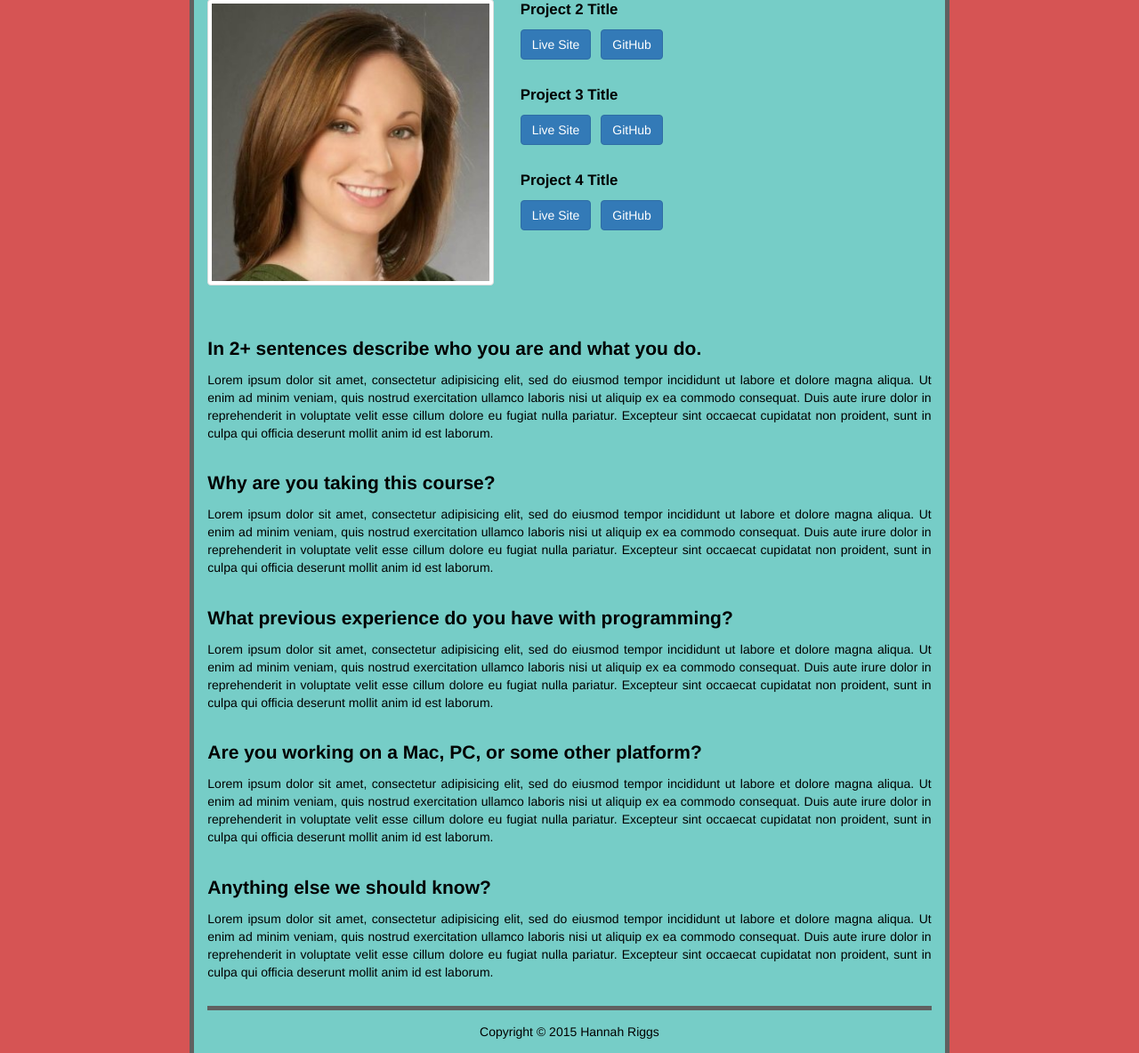
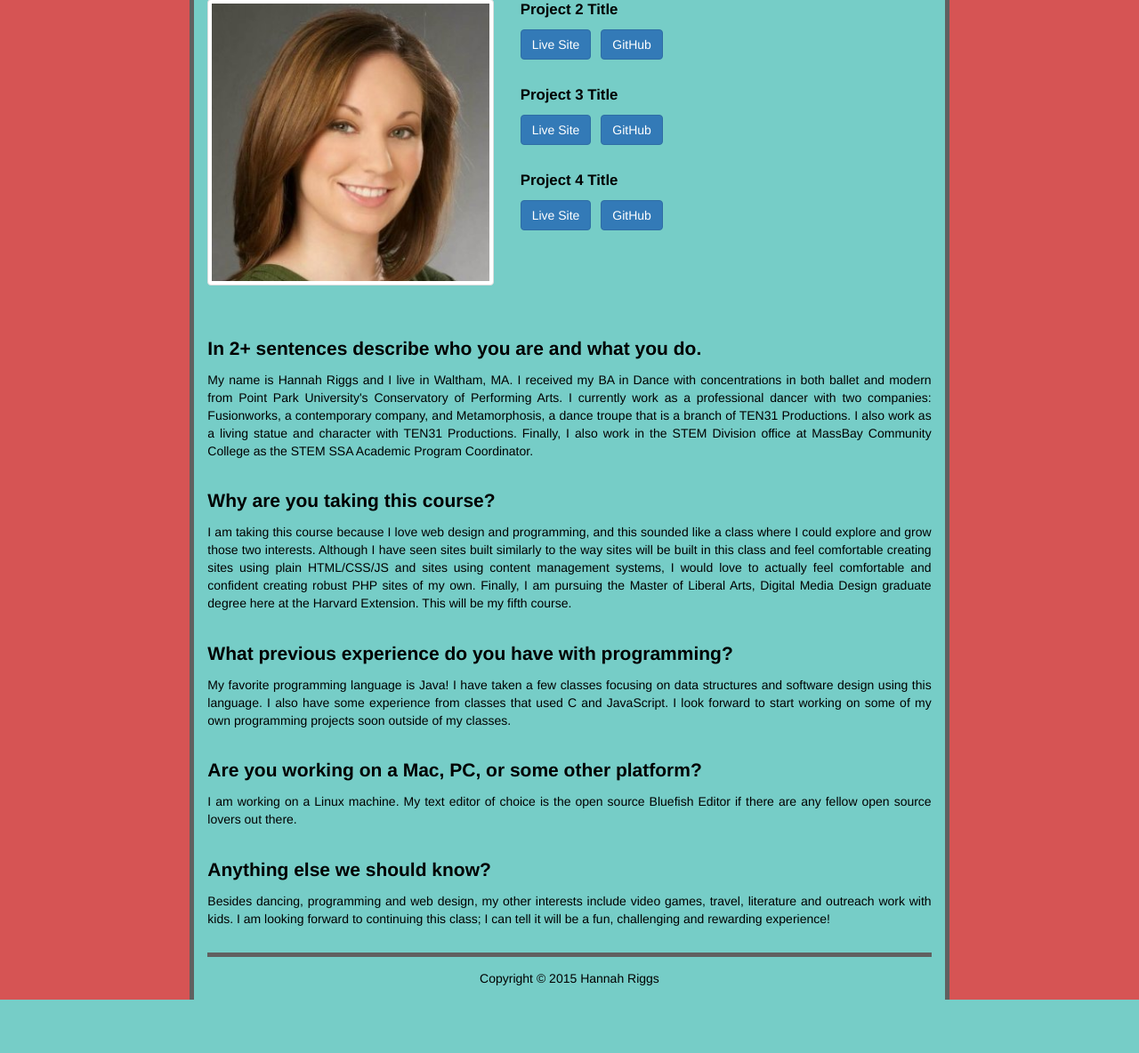
Before and after one commit to hriggs/dwa-project1, a PHP site: page / in a window 1280 px wide. Shown: the part 136-1320 px from the top of the page at 89% size. After the commit the page ends 1260 px from the top, so only its background shows below. Run offline with PHP 8.4, Linux system fonts and the light colour scheme.

Commit message:
Answers to questions filled in.

```diff
--- a/index.php
+++ b/index.php
@@ -35,15 +35,15 @@ CSCI E-15: Dynamic Web Applications
 				</div> <!-- end headshot row-->
 				<div class="questions">
 					<p class="question">In 2+ sentences describe who you are and what you do.</p>
-					<p class="answer">Lorem ipsum dolor sit amet, consectetur adipisicing elit, sed do eiusmod tempor incididunt ut labore et dolore magna aliqua. Ut enim ad minim veniam, quis nostrud exercitation ullamco laboris nisi ut aliquip ex ea commodo consequat. Duis aute irure dolor in reprehenderit in voluptate velit esse cillum dolore eu fugiat nulla pariatur. Excepteur sint occaecat cupidatat non proident, sunt in culpa qui officia deserunt mollit anim id est laborum.</p>
+					<p class="answer">My name is Hannah Riggs and I live in Waltham, MA. I received my BA in Dance with concentrations in both ballet and modern from Point Park University's Conservatory of Performing Arts. I currently work as a professional dancer with two companies: Fusionworks, a contemporary company, and Metamorphosis, a dance troupe that is a branch of TEN31 Productions. I also work as a living statue and character with TEN31 Productions. Finally, I also work in the STEM Division office at MassBay Community College as the STEM SSA Academic Program Coordinator. </p>
 					<p class="question">Why are you taking this course?</p>
-					<p class="answer">Lorem ipsum dolor sit amet, consectetur adipisicing elit, sed do eiusmod tempor incididunt ut labore et dolore magna aliqua. Ut enim ad minim veniam, quis nostrud exercitation ullamco laboris nisi ut aliquip ex ea commodo consequat. Duis aute irure dolor in reprehenderit in voluptate velit esse cillum dolore eu fugiat nulla pariatur. Excepteur sint occaecat cupidatat non proident, sunt in culpa qui officia deserunt mollit anim id est laborum.</p>
+					<p class="answer">I am taking this course because I love web design and programming, and this sounded like a class where I could explore and grow those two interests. Although I have seen sites built similarly to the way sites will be built in this class and feel comfortable creating sites using plain HTML/CSS/JS and sites using content management systems, I would love to actually feel comfortable and confident creating robust PHP sites of my own. Finally, I am pursuing the Master of Liberal Arts, Digital Media Design graduate degree here at the Harvard Extension. This will be my fifth course. </p>
 					<p class="question">What previous experience do you have with programming?</p>
-					<p class="answer">Lorem ipsum dolor sit amet, consectetur adipisicing elit, sed do eiusmod tempor incididunt ut labore et dolore magna aliqua. Ut enim ad minim veniam, quis nostrud exercitation ullamco laboris nisi ut aliquip ex ea commodo consequat. Duis aute irure dolor in reprehenderit in voluptate velit esse cillum dolore eu fugiat nulla pariatur. Excepteur sint occaecat cupidatat non proident, sunt in culpa qui officia deserunt mollit anim id est laborum.</p>
+					<p class="answer">My favorite programming language is Java! I have taken a few classes focusing on data structures and software design using this language. I also have some experience from classes that used C and JavaScript. I look forward to start working on some of my own programming projects soon outside of my classes. </p>
 					<p class="question">Are you working on a Mac, PC, or some other platform?</p>
-					<p class="answer">Lorem ipsum dolor sit amet, consectetur adipisicing elit, sed do eiusmod tempor incididunt ut labore et dolore magna aliqua. Ut enim ad minim veniam, quis nostrud exercitation ullamco laboris nisi ut aliquip ex ea commodo consequat. Duis aute irure dolor in reprehenderit in voluptate velit esse cillum dolore eu fugiat nulla pariatur. Excepteur sint occaecat cupidatat non proident, sunt in culpa qui officia deserunt mollit anim id est laborum.</p>
+					<p class="answer">I am working on a Linux machine. My text editor of choice is the open source Bluefish Editor if there are any fellow open source lovers out there. </p>
 					<p class="question">Anything else we should know?</p>
-					<p class="answer">Lorem ipsum dolor sit amet, consectetur adipisicing elit, sed do eiusmod tempor incididunt ut labore et dolore magna aliqua. Ut enim ad minim veniam, quis nostrud exercitation ullamco laboris nisi ut aliquip ex ea commodo consequat. Duis aute irure dolor in reprehenderit in voluptate velit esse cillum dolore eu fugiat nulla pariatur. Excepteur sint occaecat cupidatat non proident, sunt in culpa qui officia deserunt mollit anim id est laborum.</p>
+					<p class="answer">Besides dancing, programming and web design, my other interests include video games, travel, literature and outreach work with kids. I am looking forward to continuing this class; I can tell it will be a fun, challenging and rewarding experience! </p>
 				</div> <!-- end questions -->
 				<footer>Copyright &copy; 2015 Hannah Riggs</footer>
 			</div> <!-- end content-->
```
